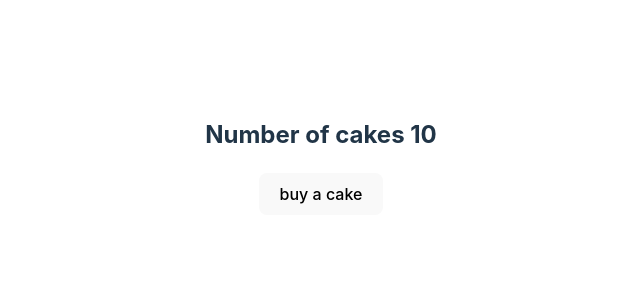
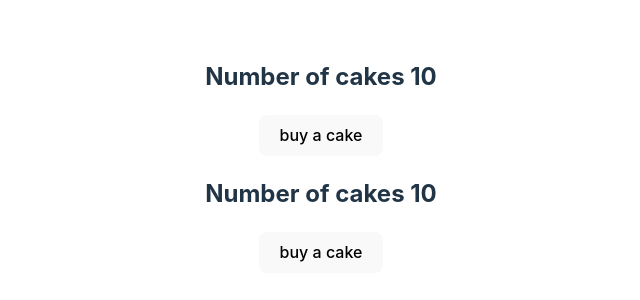
Before and after one commit to Ireme-Nyawe/react-redux-demo, a React (Vite) app: page / in a window 1280 px wide. Shown: the part 244-544 px from the top of the page, without its empty margins (319-959 px from the left). Built offline with nearby package versions, Linux system fonts and the light colour scheme.

Commit message:
add selecto hook

```diff
--- a/src/App.jsx
+++ b/src/App.jsx
@@ -3,10 +3,12 @@ import "./App.css";
 import CakeContainer from "./components/CakeContainer";
 import { Provider } from "react-redux";
 import Store from "./redux/Store";
+import { HooksCakeContainer } from "./components/HooksCakeContainer";
 
 function App() {
   return (
     <Provider store={Store}>
+   <HooksCakeContainer></HooksCakeContainer>
       <CakeContainer />
     </Provider>
   );
--- /dev/null
+++ b/src/components/HooksCakeContainer.jsx
@@ -0,0 +1,10 @@
+import { useSelector } from "react-redux"
+export function HooksCakeContainer(){
+    const numOfCakes=useSelector(state=>state.numOfCakes)
+    return(
+        <div>
+        <h2>Number of cakes {numOfCakes}</h2>
+        <button onClick="">buy a cake</button>
+      </div>
+    )
+}
```
